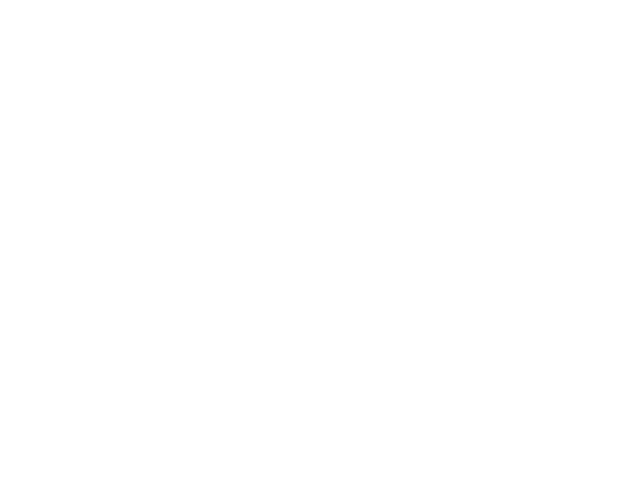
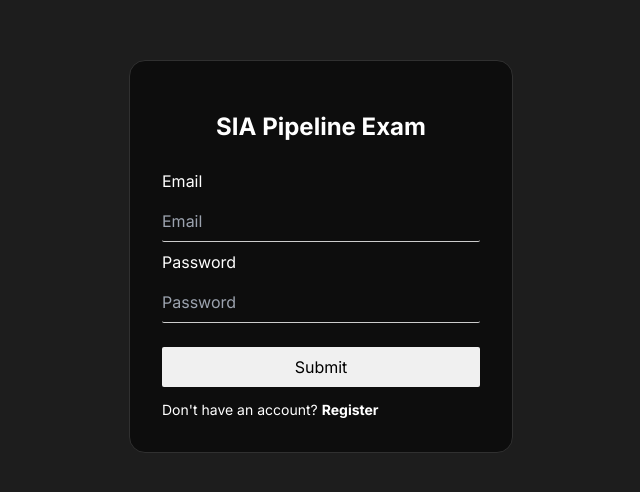
Before and after one commit to sherwinromano/sia-pipeline-exam, a React (Vite) app: page /sia-pipeline-exam/login in a window 1280 px wide. Before the commit this address had no page. Shown: the part 144-636 px from the top of the page, without its empty margins (319-959 px from the left). Built offline with nearby package versions, Linux system fonts and the light colour scheme.

Commit message:
Fixed Routing

```diff
--- a/src/App.jsx
+++ b/src/App.jsx
@@ -5,7 +5,7 @@
 
 const App = () => {
   return (
-    <BrowserRouter>
+    <BrowserRouter basename="/sia-pipeline-exam">
       <Routes>
         <Route path="/login" element={<Login />} />
         <Route path="/register" element={<Register />} />
--- a/src/pages/Login.jsx
+++ b/src/pages/Login.jsx
@@ -46,7 +46,7 @@
       if (userData) {
         console.log("User logged in:", userData);
         localStorage.setItem("name", userData.firstName);
-        window.location.replace("/");
+        window.location.replace("/sia-pipeline-exam/");
       } else {
         setError("Invalid email or password");
       }
@@ -104,7 +104,7 @@
         {error && <p className="text-red-500 mt-2">{error}</p>}
         <p className="text-white text-[14px] mt-[4px]">
           Don't have an account?{" "}
-          <Link to="/sia-pipeline-exam/register" className="font-bold">
+          <Link to="/register" className="font-bold">
             Register
           </Link>
         </p>
--- a/src/pages/Register.jsx
+++ b/src/pages/Register.jsx
@@ -135,7 +135,7 @@
         </button>
         <p className="text-white text-[14px] mt-[4px]">
           Already have an account?{" "}
-          <Link to="/sia-pipeline-exam/login" className="font-bold">
+          <Link to="/login" className="font-bold">
             Login
           </Link>
         </p>
```
